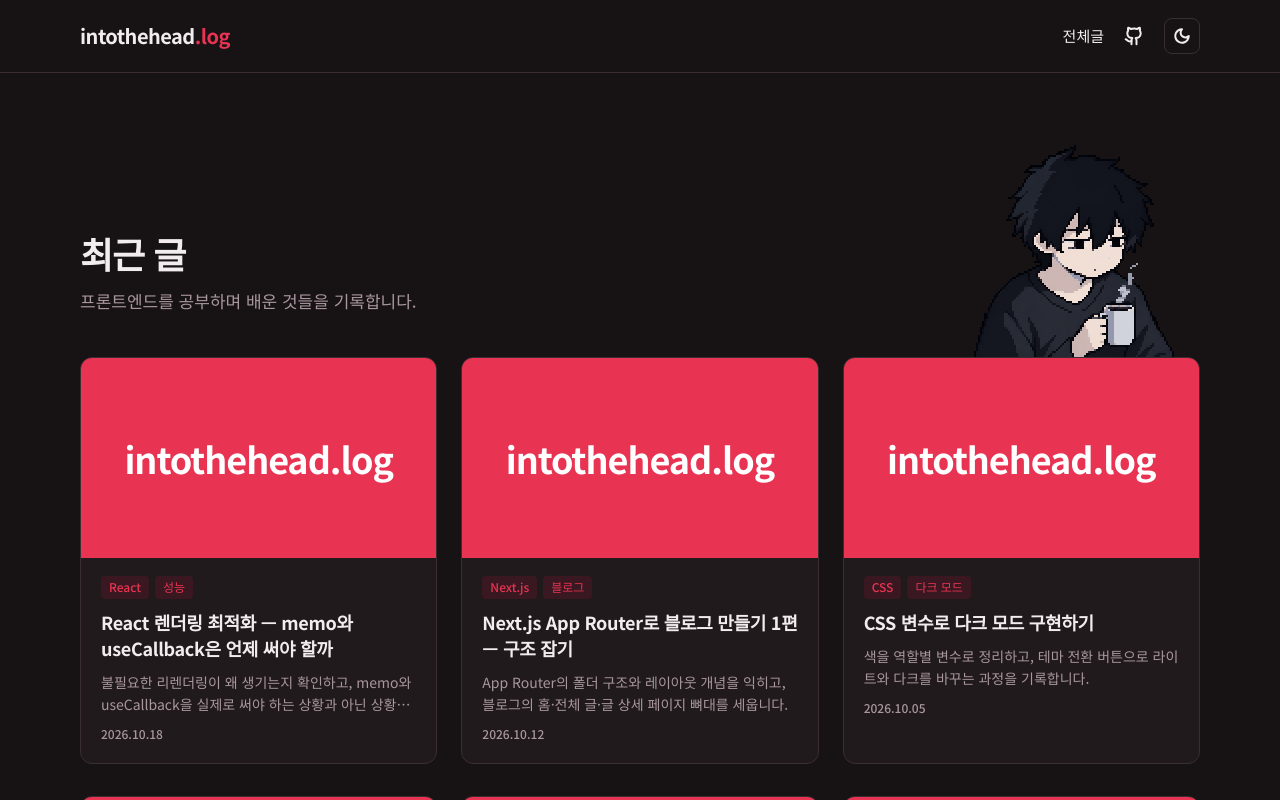
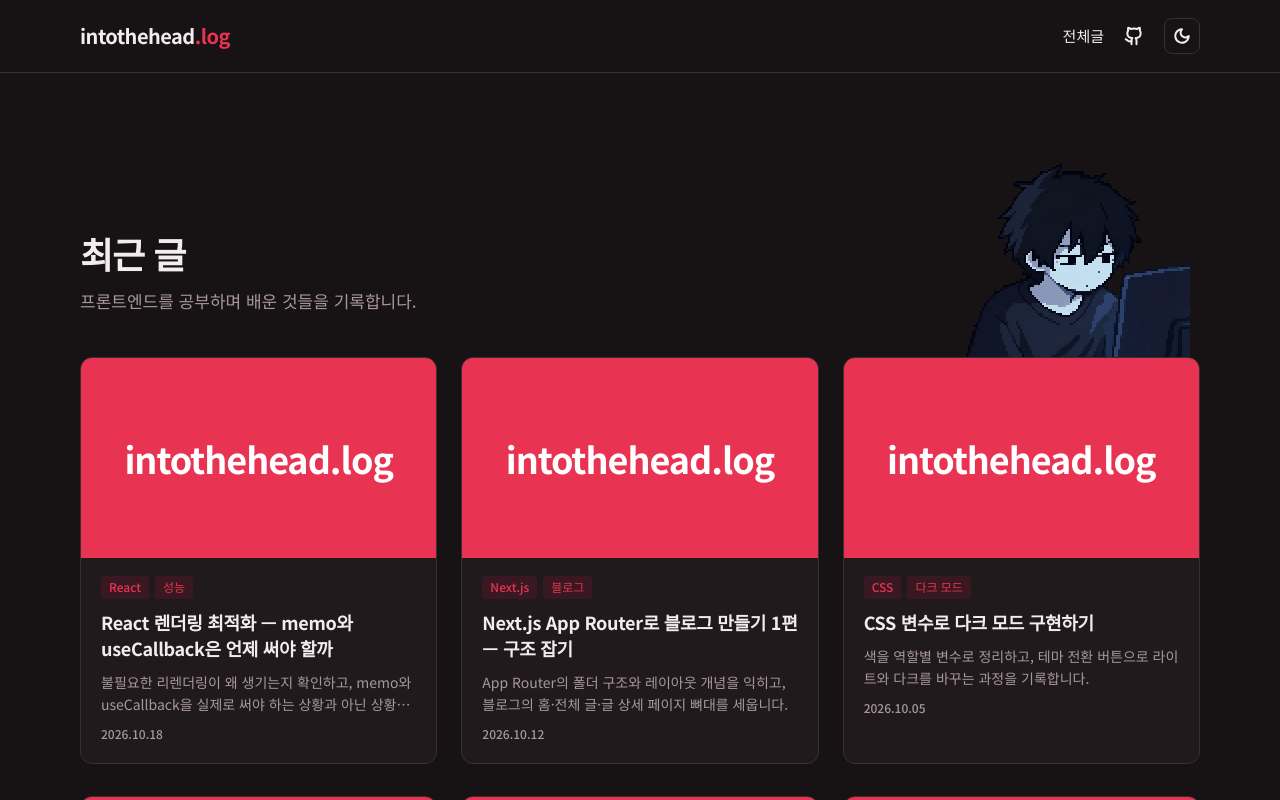
Before and after one commit to intothehead/intothehead.log, a Next.js app: page / in a window 1280 px wide. Both pictures are taken after a click on the button "테마 변경". Shown: the top 800 px of the page. Built offline with nearby package versions, Linux system fonts and the light colour scheme.

Commit message:
테마에 따라 낮·밤 도트 그림 바꾸기

```diff
--- a/app/page.module.css
+++ b/app/page.module.css
@@ -89,4 +89,9 @@
 .gif {
   image-rendering: pixelated;
   margin-bottom: -40px;
+  margin-right: 10px
 }
+
+.Night {display: none;}
+[data-theme="dark"] .Day {display: none;}
+[data-theme="dark"] .Night {display: block;}
--- a/app/page.tsx
+++ b/app/page.tsx
@@ -15,8 +15,16 @@ export default function Home() {
           </p>
         </div>
         <Image
-          className={styles.gif}
+          className={`${styles.gif} ${styles.Day}`}
           src="/images/day.gif"
+          alt=""
+          width={226}
+          height={212}
+          unoptimized
+        />
+        <Image
+          className={`${styles.gif} ${styles.Night}`}
+          src="/images/night.gif"
           alt=""
           width={226}
           height={212}
```
Also changed, not shown: public/images/night.gif.
